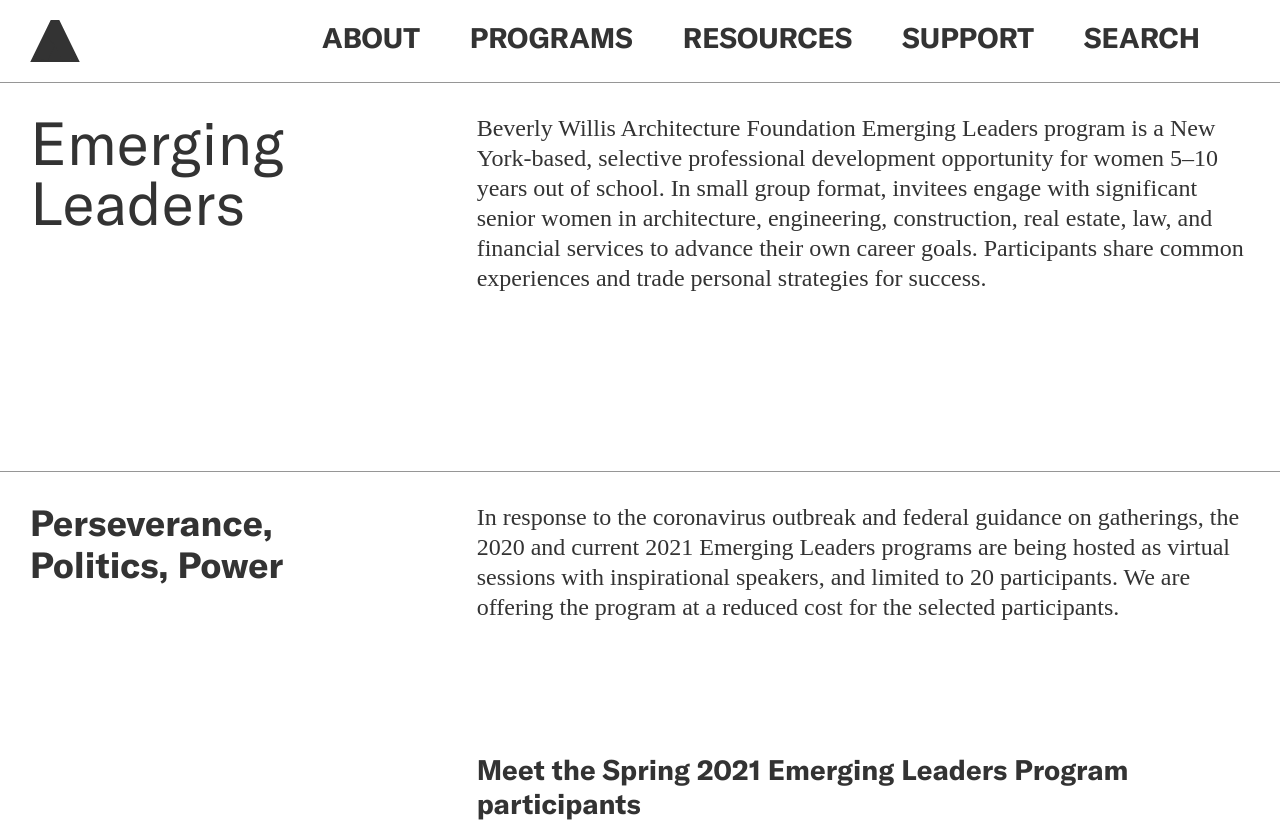
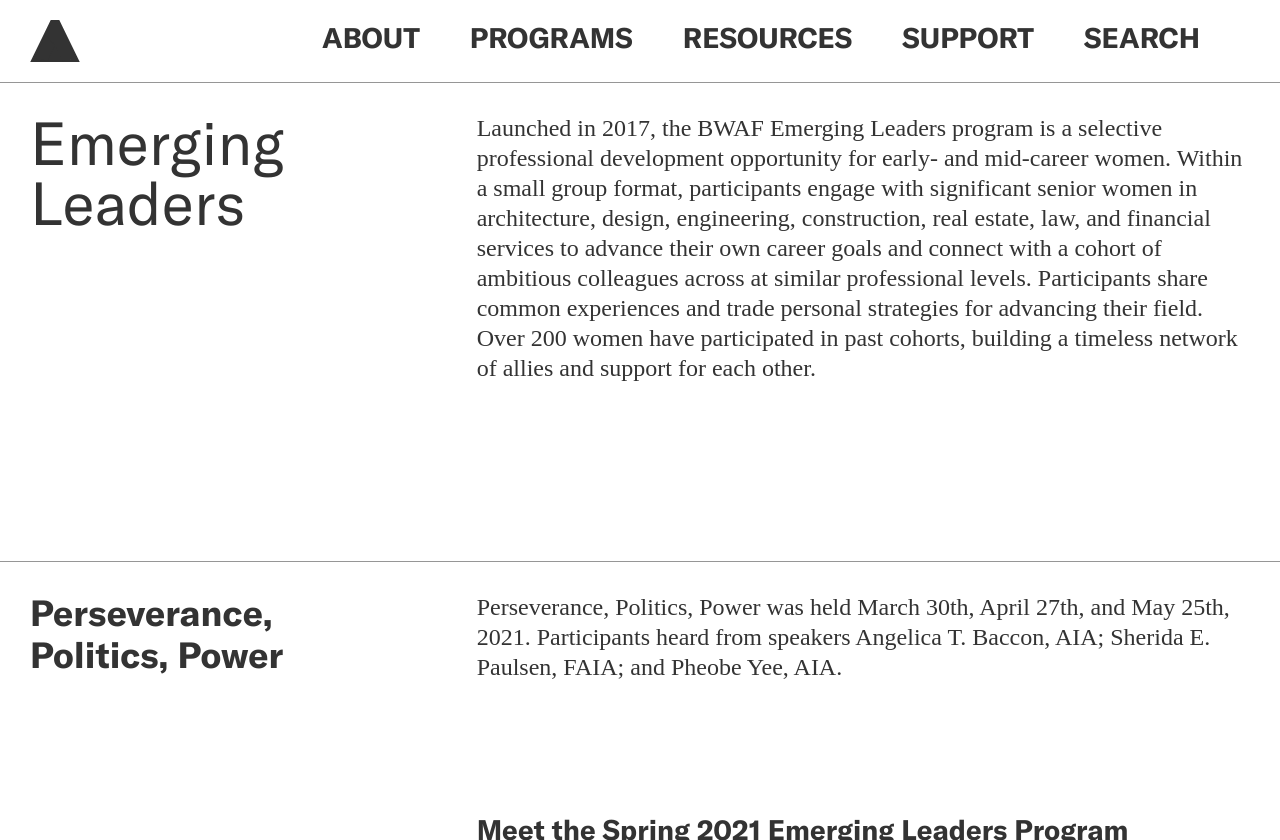
Before and after one commit to jengalas/bwaf-bbw, a Jekyll site: the page built from _emerging-leaders/perseverence-politics-power.md, in a window 1280 px wide and 900 px high, cut to the strip 0-840 px from the top of the window. Built offline with Jekyll 4.4.1, drawn with Linux system fonts in a browser that asks for light colours; nearby versions of some CDN libraries; some web fonts are replaced.

Commit message:
Updated 1 file via CloudCannon.

```diff
--- a/_emerging-leaders/perseverence-politics-power.md
+++ b/_emerging-leaders/perseverence-politics-power.md
@@ -1,142 +1,200 @@
 ---
+_schema: default
 layout: innerPageCC
+date: 2021-01-01 11:29:12
 navCategory: Programs
-date: 2021-01-01 11:29:12 +0000
 title: Perseverance, Politics, Power
+description: >-
+  Beverly Willis Architecture Foundation Emerging Leaders program is a New
+  York-based, selective professional development opportunity for women 5–10
+  years out of school.
 page_blocks:
-- template: text-block
-  include_left-hand_column_text_: true
-  lefthand_text:
-    header_type: Large Header
-    text: Emerging Leaders
-    download: ''
-    link_url: ''
-    link_text: ''
-  text_block: Beverly Willis Architecture Foundation Emerging Leaders program is a
-    New York-based, selective professional development opportunity for women 5–10
-    years out of school. In small group format, invitees engage with significant senior
-    women in architecture, engineering, construction, real estate, law, and financial
-    services to advance their own career goals. Participants share common experiences
-    and trade personal strategies for success.
-- template: text-block
-  section_break: true
-  include_left-hand_column_text_: true
-  lefthand_text:
-    header_type: Medium Header
-    text: Perseverance, Politics, Power
-  text_block: "In response to the coronavirus outbreak and federal guidance on gatherings,
-    the 2020 and current 2021 Emerging Leaders programs are being hosted as virtual
-    sessions with  inspirational speakers, and limited to 20 participants. \nWe are
-    offering the program at a reduced cost for the selected participants."
-- template: portrait-gallery-block-small
-  header: Meet the Spring 2021 Emerging Leaders Program participants
-  portrait:
-  - title: Jennifer Allen
-    title_role: Senior Staff Engineer, Langan
-    image: "https://res.cloudinary.com/beverly-willis-architecture-foundation/image/upload/v1618421261/Jennifer_Imbro_resume_bt0dai.jpg"
-  - title: Jovanni Carter-Davis
-    title_role: Urban Designer III, Perkins&Will, Los Angeles Office
-    image: "https://res.cloudinary.com/beverly-willis-architecture-foundation/image/upload/v1618421371/Jovanni_Carter-Davis_ugtglv.jpg"
-  - title: Brenna Decker, AIA NCARB LEED AP
-    title_role: 'Senior Associate, Robert A.M. Stern Architects  '
-    image: "https://res.cloudinary.com/beverly-willis-architecture-foundation/image/upload/v1618421501/2018-10-24_Brenna_Decker_0023_Color_svdk7r.jpg"
-  - title: Michelle Duong
-    title_role: Senior Engineer, Jaros, Baum & Bolles
-    image: "https://res.cloudinary.com/beverly-willis-architecture-foundation/image/upload/v1618421589/MDuong_gwazcc.jpg"
-  - title: Amanda R Lukacs Faryar, PE
-    title_role: Senior Transportation Engineer, ARUP
-    image: "https://res.cloudinary.com/beverly-willis-architecture-foundation/image/upload/v1618421704/AmandaFaryarHeadshot_lzu0d1.jpg"
-  - title: Madina Guillerm
-    title_role: Senior Structural Designer, ARUP
-    image: "https://res.cloudinary.com/beverly-willis-architecture-foundation/image/upload/v1618421835/ILG_1991_hc5zoi.jpg"
-  - title: Rebecca Henriques
-    title_role: Senior Engineer, Langan Engineering
-    image: "https://res.cloudinary.com/beverly-willis-architecture-foundation/image/upload/v1618421957/Rebecca_Henriques_-_Headshot_sjw60v.jpg"
-  - title: Fernanda Hernandez
-    title_role: Interior Designer, Perkins&Will
-    image: "https://res.cloudinary.com/beverly-willis-architecture-foundation/image/upload/v1618422262/Hernandez_Fernanda_Headshot_mpfiu5.jpg"
-  - title: Aimee Hultquist
-    title_role: Project Architect, Dattner Architects
-    image: "https://res.cloudinary.com/beverly-willis-architecture-foundation/image/upload/v1618422349/210412_-_Headshot_-_AHultquist_pcatui.png"
-  - title: " Erin Kelly"
-    title_role: Associate, Mancini Duffy
-    image: "https://res.cloudinary.com/beverly-willis-architecture-foundation/image/upload/v1618422425/S_190910_N2_fjpg_vbwxfj.jpg"
-  - title: Darian Lu
-    title_role: Development Project Manager, WeWork
-    image: "https://res.cloudinary.com/beverly-willis-architecture-foundation/image/upload/v1618422670/headshot_ke2mvn.jpg"
-  - title: Maya Madison
-    title_role: Project Coordinator, Moody Nolan
-    image: "https://res.cloudinary.com/beverly-willis-architecture-foundation/image/upload/v1618422798/Maya_Madison_izplxm.jpg"
-  - title: Stephanie W. Moore
-    title_role: Senior Project Engineer, Thornton Tomasetti
-    image: "https://res.cloudinary.com/beverly-willis-architecture-foundation/image/upload/v1618422866/SMoore_Headshot_webview_jcmpqv.jpg"
-  - title: Elsa Mullin
-    title_role: Project Director, Thornton Tomasetti
-    image: "https://res.cloudinary.com/beverly-willis-architecture-foundation/image/upload/v1618422945/Elsa_Mullin_Headhshot_sjntsy.jpg"
-  - title: Sucheta Nadig
-    title_role: Architect, Morris Adjmi Architects
-    image: "https://res.cloudinary.com/beverly-willis-architecture-foundation/image/upload/v1618423128/Headshot_Cropped_Color_kkccyk.jpg"
-  - title: Shinjinee Pathak
-    title_role: Associate, Silman
-    image: "https://res.cloudinary.com/beverly-willis-architecture-foundation/image/upload/v1618423210/headshot_Pathak_q9u9k4.jpg"
-  - title: Anazette W. Ray
-    title_role: Associate, Zetlin & De Chiara, LLP
-    image: "https://res.cloudinary.com/beverly-willis-architecture-foundation/image/upload/v1618423309/Anazette_W._Ray_-_photo_cktyld.jpg"
-  - title: " Anneli Rice"
-    title_role: " Senior Associate,  SHoP Architects"
-    image: "https://res.cloudinary.com/beverly-willis-architecture-foundation/image/upload/v1618423393/Rice_Headshot_z30tnw.jpg"
-  - title: Sophia Tampakis
-    title_role: Project Engineer, JB&B
-    image: "https://res.cloudinary.com/beverly-willis-architecture-foundation/image/upload/v1619015046/Tampakis_2411_Headshot_a4dh9u.jpg"
-  - title: Florence Tang
-    title_role: Design and Engineering Project Manager, Houston Zoo
-    image: "https://res.cloudinary.com/beverly-willis-architecture-foundation/image/upload/v1618423615/Florence_-_For_Web_fa2hul.jpg"
-  - title: Jenna Leigh Wandishin
-    title_role: Project Architect, Moody Nolan
-    image: "https://res.cloudinary.com/beverly-willis-architecture-foundation/image/upload/v1618424460/Jenna_Wandishin_headshot_rvldp9.jpg"
-  - title: Nicole Wiznitzer
-    title_role: " Project Architect, Morris Adjmi Architects"
-    image: "https://res.cloudinary.com/beverly-willis-architecture-foundation/image/upload/v1618424530/Nicole_Wiznitzer-200x200_tpbh0d.jpg"
-- template: featured-portrait-block
-  header: PERSEVERANCE
-  image: "https://res.cloudinary.com/beverly-willis-architecture-foundation/image/upload/v1620142658/s_170713_webview_pqzp7z.jpg"
-  subtitle: Principal, SHoP Architects
-  title: Angelica T. Baccon, AIA
-  label: Speaker
-  description: This has been a really challenging year to “hang in there.” And what
-    about managing with two little ones at home? That takes perseverance, grace, and
-    imagination – Angelica T. Baccon, AIA, Principal, SHoP Architects, will share
-    insights with us.
-  time-location:
-    line-1: 'When: Tuesday, March 30, 2021, 6:30-8PM  '
-    line-2: Virtual session
-  include_left-hand_column_text_: true
-- template: featured-portrait-block
-  image: "https://res.cloudinary.com/beverly-willis-architecture-foundation/image/upload/v1620142823/Screen_Shot_2021-03-03_at_11.49.06_AM_cen3he.png"
-  include_left-hand_column_text_: true
-  header: POLITICS
-  label: Speaker
-  title: Sherida E. Paulsen, FAIA
-  subtitle: Principal, PKSB Architects
-  description: You can’t make it to the top by professional competence alone. Sherida
-    Paulsen, Principal PKSB Architects, and former Chair, Landmarks Preservation Commission,
-    will discuss politics with a small “p” and Politics… now.
-  time-location:
-    line-1: 'When: Tuesday, April 27, 2021, 6:30-8PM'
-    line-2: Virtual session
-- template: featured-portrait-block
-  image: "https://res.cloudinary.com/beverly-willis-architecture-foundation/image/upload/v1620142964/Yee-722x349_kvzhez.jpg"
-  include_left-hand_column_text_: true
-  header: POWER
-  label: Speaker
-  title: Phoebe Yee, AIA
-  subtitle: Senior Vice President, Design, Related California
-  description: Hear from architect turned developer, Phoebe Yee, Senior Vice President,
-    Design, Related California, about both the importance of realizing your personal
-    power, and the necessity of understanding where the power is in the real estate
-    industry.
-  time-location:
-    line-1: 'When: Tuesday, May 25, 2021, 6:30-8PM'
-    line-2: Virtual session
-
+  - template: text-block
+    include_left-hand_column_text_: true
+    lefthand_text:
+      header_type: Large Header
+      text: Emerging Leaders
+      download: ''
+      link_url: ''
+      link_text: ''
+    text_block: >-
+      Launched in 2017, the BWAF Emerging Leaders program is a selective
+      professional development opportunity for early- and mid-career women.
+      Within a small group format, participants engage with significant senior
+      women in architecture, design, engineering, construction, real estate,
+      law, and financial services to advance their own career goals and connect
+      with a cohort of ambitious colleagues across at similar professional
+      levels. Participants share common experiences and trade personal
+      strategies for advancing their field. Over 200 women have participated in
+      past cohorts, building a timeless network of allies and support for each
+      other.
+  - template: text-block
+    section_break: true
+    include_left-hand_column_text_: true
+    lefthand_text:
+      header_type: Medium Header
+      text: Perseverance, Politics, Power
+    text_block: >-
+      Perseverance, Politics, Power was held March 30th, April 27th, and May
+      25th, 2021. Participants heard from speakers Angelica T. Baccon, AIA;
+      Sherida E. Paulsen, FAIA; and Pheobe Yee, AIA.
+  - template: portrait-gallery-block-small
+    portrait:
+      - title: Jennifer Allen
+        title_role: Senior Staff Engineer, Langan
+        image: >-
+          https://res.cloudinary.com/beverly-willis-architecture-foundation/image/upload/v1618421261/Jennifer_Imbro_resume_bt0dai.jpg
+      - title: Jovanni Carter-Davis
+        title_role: Urban Designer III, Perkins&Will, Los Angeles Office
+        image: >-
+          https://res.cloudinary.com/beverly-willis-architecture-foundation/image/upload/v1618421371/Jovanni_Carter-Davis_ugtglv.jpg
+      - title: Brenna Decker, AIA NCARB LEED AP
+        title_role: 'Senior Associate, Robert A.M. Stern Architects  '
+        image: >-
+          https://res.cloudinary.com/beverly-willis-architecture-foundation/image/upload/v1618421501/2018-10-24_Brenna_Decker_0023_Color_svdk7r.jpg
+      - title: Michelle Duong
+        title_role: Senior Engineer, Jaros, Baum & Bolles
+        image: >-
+          https://res.cloudinary.com/beverly-willis-architecture-foundation/image/upload/v1618421589/MDuong_gwazcc.jpg
+      - title: Amanda R Lukacs Faryar, PE
+        title_role: Senior Transportation Engineer, ARUP
+        image: >-
+          https://res.cloudinary.com/beverly-willis-architecture-foundation/image/upload/v1618421704/AmandaFaryarHeadshot_lzu0d1.jpg
+      - title: Madina Guillerm
+        title_role: Senior Structural Designer, ARUP
+        image: >-
+          https://res.cloudinary.com/beverly-willis-architecture-foundation/image/upload/v1618421835/ILG_1991_hc5zoi.jpg
+      - title: Rebecca Henriques
+        title_role: Senior Engineer, Langan Engineering
+        image: >-
+          https://res.cloudinary.com/beverly-willis-architecture-foundation/image/upload/v1618421957/Rebecca_Henriques_-_Headshot_sjw60v.jpg
+      - title: Fernanda Hernandez
+        title_role: Interior Designer, Perkins&Will
+        image: >-
+          https://res.cloudinary.com/beverly-willis-architecture-foundation/image/upload/v1618422262/Hernandez_Fernanda_Headshot_mpfiu5.jpg
+      - title: Aimee Hultquist
+        title_role: Project Architect, Dattner Architects
+        image: >-
+          https://res.cloudinary.com/beverly-willis-architecture-foundation/image/upload/v1618422349/210412_-_Headshot_-_AHultquist_pcatui.png
+      - title: ' Erin Kelly'
+        title_role: Associate, Mancini Duffy
+        image: >-
+          https://res.cloudinary.com/beverly-willis-architecture-foundation/image/upload/v1618422425/S_190910_N2_fjpg_vbwxfj.jpg
+      - title: Darian Lu
+        title_role: Development Project Manager, WeWork
+        image: >-
+          https://res.cloudinary.com/beverly-willis-architecture-foundation/image/upload/v1618422670/headshot_ke2mvn.jpg
+      - title: Maya Madison
+        title_role: Project Coordinator, Moody Nolan
+        image: >-
+          https://res.cloudinary.com/beverly-willis-architecture-foundation/image/upload/v1618422798/Maya_Madison_izplxm.jpg
+      - title: Stephanie W. Moore
+        title_role: Senior Project Engineer, Thornton Tomasetti
+        image: >-
+          https://res.cloudinary.com/beverly-willis-architecture-foundation/image/upload/v1618422866/SMoore_Headshot_webview_jcmpqv.jpg
+      - title: Elsa Mullin
+        title_role: Project Director, Thornton Tomasetti
+        image: >-
+          https://res.cloudinary.com/beverly-willis-architecture-foundation/image/upload/v1618422945/Elsa_Mullin_Headhshot_sjntsy.jpg
+      - title: Sucheta Nadig
+        title_role: Architect, Morris Adjmi Architects
+        image: >-
+          https://res.cloudinary.com/beverly-willis-architecture-foundation/image/upload/v1618423128/Headshot_Cropped_Color_kkccyk.jpg
+      - title: Shinjinee Pathak
+        title_role: Associate, Silman
+        image: >-
+          https://res.cloudinary.com/beverly-willis-architecture-foundation/image/upload/v1618423210/headshot_Pathak_q9u9k4.jpg
+      - title: Anazette W. Ray
+        title_role: Associate, Zetlin & De Chiara, LLP
+        image: >-
+          https://res.cloudinary.com/beverly-willis-architecture-foundation/image/upload/v1618423309/Anazette_W._Ray_-_photo_cktyld.jpg
+      - title: ' Anneli Rice'
+        title_role: ' Senior Associate,  SHoP Architects'
+        image: >-
+          https://res.cloudinary.com/beverly-willis-architecture-foundation/image/upload/v1618423393/Rice_Headshot_z30tnw.jpg
+      - title: Sophia Tampakis
+        title_role: Project Engineer, JB&B
+        image: >-
+          https://res.cloudinary.com/beverly-willis-architecture-foundation/image/upload/v1619015046/Tampakis_2411_Headshot_a4dh9u.jpg
+      - title: Florence Tang
+        title_role: Design and Engineering Project Manager, Houston Zoo
+        image: >-
+          https://res.cloudinary.com/beverly-willis-architecture-foundation/image/upload/v1618423615/Florence_-_For_Web_fa2hul.jpg
+      - title: Jenna Leigh Wandishin
+        title_role: Project Architect, Moody Nolan
+        image: >-
+          https://res.cloudinary.com/beverly-willis-architecture-foundation/image/upload/v1618424460/Jenna_Wandishin_headshot_rvldp9.jpg
+      - title: Nicole Wiznitzer
+        title_role: ' Project Architect, Morris Adjmi Architects'
+        image: >-
+          https://res.cloudinary.com/beverly-willis-architecture-foundation/image/upload/v1618424530/Nicole_Wiznitzer-200x200_tpbh0d.jpg
+    header: Meet the Spring 2021 Emerging Leaders Program participants
+  - template: featured-portrait-block
+    header: PERSEVERANCE
+    image: >-
+      https://res.cloudinary.com/beverly-willis-architecture-foundation/image/upload/v1620142658/s_170713_webview_pqzp7z.jpg
+    subtitle: Principal, SHoP Architects
+    title: Angelica T. Baccon, AIA
+    label: Speaker
+    description: >-
+      This has been a really challenging year to “hang in there.” And what about
+      managing with two little ones at home? That takes perseverance, grace, and
+      imagination – Angelica T. Baccon, AIA, Principal, SHoP Architects, will
+      share insights with us.
+    time-location:
+      line-1: 'When: Tuesday, March 30, 2021, 6:30-8PM  '
+      line-2: Virtual session
+    include_left-hand_column_text_: true
+  - template: featured-portrait-block
+    image: >-
+      https://res.cloudinary.com/beverly-willis-architecture-foundation/image/upload/v1620142823/Screen_Shot_2021-03-03_at_11.49.06_AM_cen3he.png
+    include_left-hand_column_text_: true
+    header: POLITICS
+    label: Speaker
+    title: Sherida E. Paulsen, FAIA
+    subtitle: Principal, PKSB Architects
+    description: >-
+      You can’t make it to the top by professional competence alone. Sherida
+      Paulsen, Principal PKSB Architects, and former Chair, Landmarks
+      Preservation Commission, will discuss politics with a small “p” and
+      Politics… now.
+    time-location:
+      line-1: 'When: Tuesday, April 27, 2021, 6:30-8PM'
+      line-2: Virtual session
+  - template: featured-portrait-block
+    image: >-
+      https://res.cloudinary.com/beverly-willis-architecture-foundation/image/upload/v1620142964/Yee-722x349_kvzhez.jpg
+    include_left-hand_column_text_: true
+    header: POWER
+    label: Speaker
+    title: Phoebe Yee, AIA
+    subtitle: Senior Vice President, Design, Related California
+    description: >-
+      Hear from architect turned developer, Phoebe Yee, Senior Vice President,
+      Design, Related California, about both the importance of realizing your
+      personal power, and the necessity of understanding where the power is in
+      the real estate industry.
+    time-location:
+      line-1: 'When: Tuesday, May 25, 2021, 6:30-8PM'
+      line-2: Virtual session
+_structures:
+  page_blocks:
+    id_key: template
+    values:
+      - label: Speaker
+        preview:
+          text: Speaker
+        value:
+          template: featured-portrait-block
+      - label: Participants
+        preview:
+          text: Participants
+          subtext: Add image, name, and title/role
+        value:
+          template: portrait-gallery-block-small
+          portrait:
+            - title:
+              title_role:
+              image:
+_unlisted: true
 ---
```
